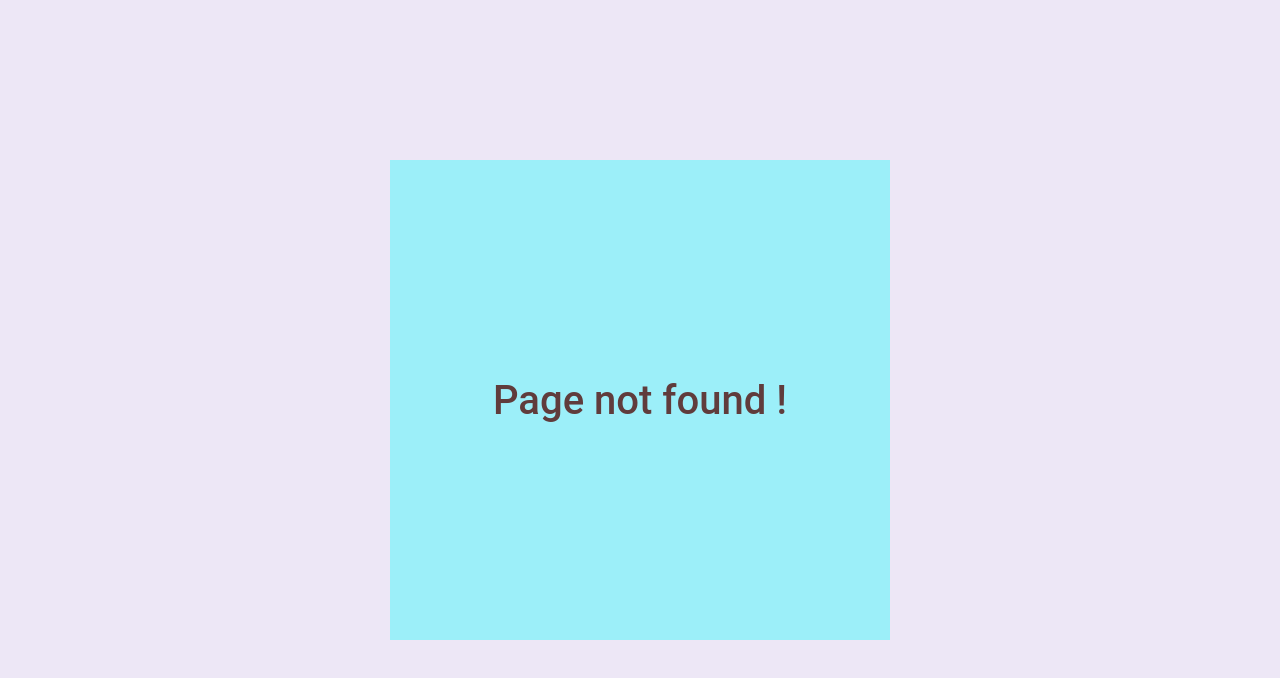
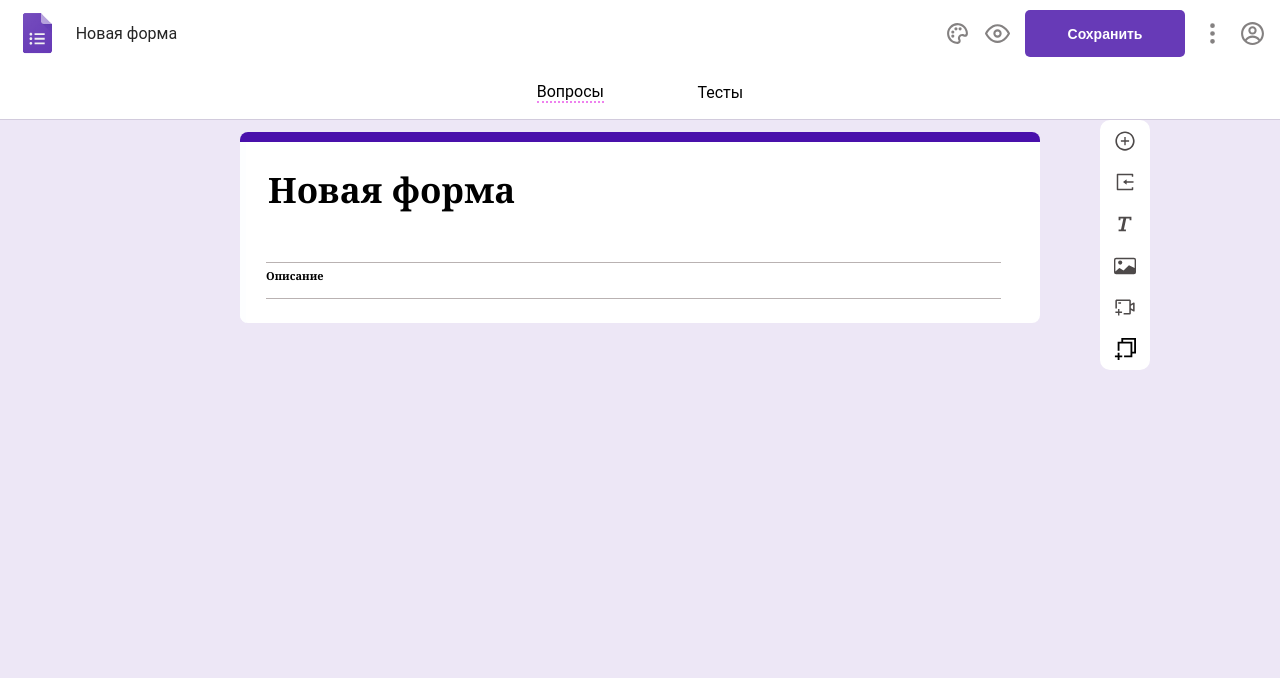
Before and after one commit to syimyk2/google_form, a React (Create React App) app: page /quiz-create in a window 1280 px wide. Before the commit this address had no page. Shown: the top 678 px of the page. Built offline with nearby package versions, Linux system fonts and the light colour scheme.

Commit message:
add layzy loading and fix navlink

```diff
--- a/src/components/header/Header.jsx
+++ b/src/components/header/Header.jsx
@@ -4,16 +4,14 @@ import { BiPalette } from 'react-icons/bi'
 import { FiEye } from 'react-icons/fi'
 import { CgProfile } from 'react-icons/cg'
 import { BsThreeDotsVertical } from 'react-icons/bs'
-import { useDispatch, useSelector } from 'react-redux'
+import { useDispatch } from 'react-redux'
 import { NavLink, useLocation } from 'react-router-dom'
 import logo from '../../assets/icon/logo.svg'
 import { saveQuizFormData } from '../../store/asyncFunctions'
 
 const Header = () => {
    const dispatch = useDispatch()
-   const quizeData = useSelector((state) => state.form.quize)
    const location = useLocation()
-   console.log(quizeData)
    const saveQuizDataHandler = () => {
       dispatch(saveQuizFormData())
    }
@@ -32,7 +30,7 @@ const Header = () => {
             <HeaderSettings>
                <BiPalette onClick={changeThemeHandler} />
                <FiEye />
-               {location.pathname === '/quiz/quiz-create' ? (
+               {location.pathname === '/quiz-create' ? (
                   <button onClick={saveQuizDataHandler}>Сохранить</button>
                ) : (
                   ''
@@ -45,8 +43,9 @@ const Header = () => {
          <Nav>
             <ul>
                <NavLink
+                  end
                   className={({ isActive }) => (isActive ? 'activeLink' : '')}
-                  to="quiz-create"
+                  to="/quiz-create"
                >
                   Вопросы
                </NavLink>
--- a/src/routes/index.js
+++ b/src/routes/index.js
@@ -1,22 +1,30 @@
-import React from 'react'
+import React, { Suspense } from 'react'
 import { Route, Routes } from 'react-router-dom'
-import Main from '../components/main/Main'
 import CreateForms from '../components/pages/CreateForms'
-import HomePage from '../components/pages/HomePage'
 import NotFoundPage from '../components/pages/NotFoundPage'
-import PassingQuizPage from '../components/pages/TestingQuizeFormPage'
-import QuizFormsPage from '../components/pages/QuizFormsPage'
-// ------here componenets  must be lazy loading----------
+import Loading from '../components/UI/Loading'
+
+const HomePage = React.lazy(() => import('../components/pages/HomePage'))
+const Main = React.lazy(() => import('../components/main/Main'))
+const QuizFormsPage = React.lazy(
+   () => import('../components/pages/QuizFormsPage')
+)
+const PassingQuizPage = React.lazy(
+   () => import('../components/pages/TestingQuizeFormPage')
+)
 export const AppRoutes = () => {
    return (
+      <Suspense fallback={<Loading />}>
          <Routes>
             <Route path="/" element={<HomePage />} />
-         <Route path="quiz" element={<CreateForms />}>
+            <Route path="quiz-create" element={<CreateForms />}>
+               <Route path="/quiz-create" element={<Main />} />
                <Route path="quiz-forms" element={<QuizFormsPage />} />
-            <Route path="quiz-create" element={<Main />} />
             </Route>
             <Route path="testing/:id" element={<PassingQuizPage />} />
+
             <Route path="*" element={<NotFoundPage />} />
          </Routes>
+      </Suspense>
    )
 }
```
Also changed, not shown: .eslintrc.json. Lines whose indentation alone changed are shown as unchanged.
